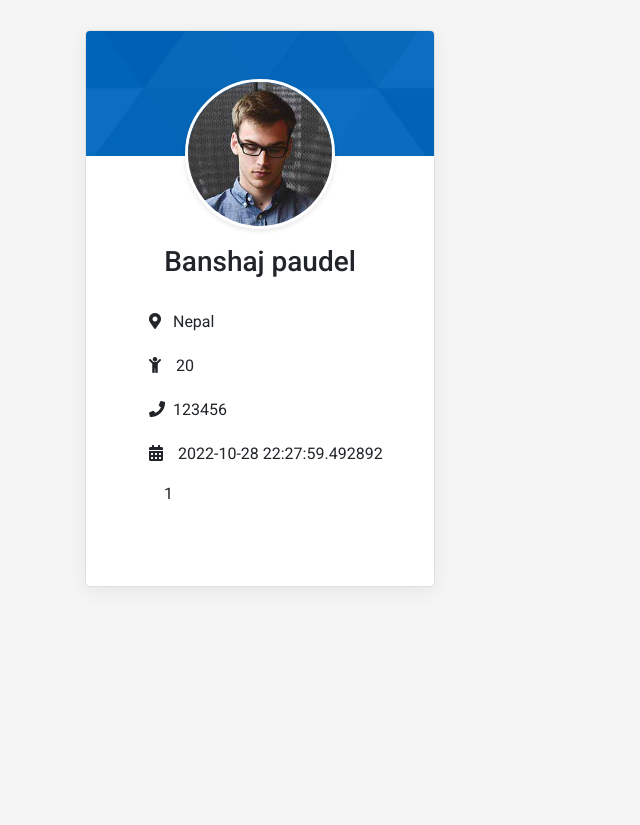
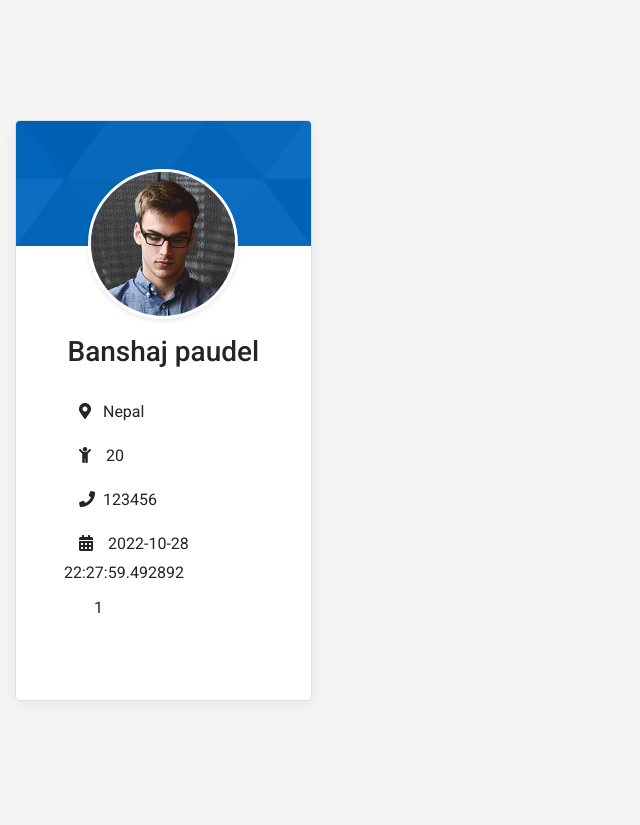
Before and after one commit to Banshaj-Paudel/Avalanche, a Flask app: page /profile/20 in a window 1280 px wide. Shown: the whole page, without its empty margins (0-640 px from the left). Before the commit the page ends 587 px from the top, so only its background shows below. Run offline with Flask 2, Linux system fonts and the light colour scheme; data comes from the database, SQL or seed files in the repository; some libraries are stand-ins or nearby versions.

Commit message:
right and top padding added in container in profile template

```diff
--- a/static/css/profile.css
+++ b/static/css/profile.css
@@ -9,8 +9,9 @@ body {
 }
 
 .main-content {
-	padding-top: 30px;
+	padding-top: 120px;
 	padding-bottom: 100px;
+	padding-right: 300px;
 }
 
 .banner {
```
